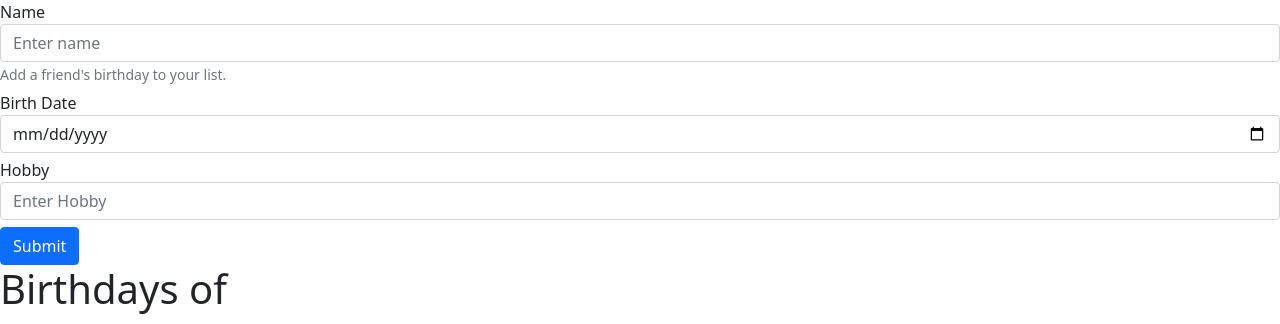
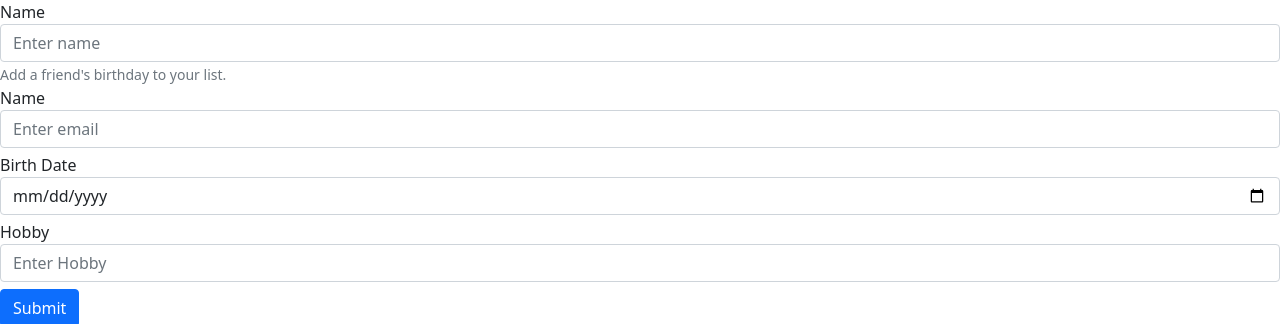
Before and after one commit to naeldarw/birthdayreminder, a Flask app: template templates/birthdayreminder.html in a window 1280 px wide. Shown: the part 56-380 px from the top of the page. Run offline with Flask 2, Linux system fonts and the light colour scheme; the template is opened without the code that fills it, so the values that code supplies are empty.

Commit message:
Added email

```diff
--- a/main.py
+++ b/main.py
@@ -11,10 +11,22 @@ import itertools
 import random
 from flask_sqlalchemy import SQLAlchemy
 
-LOGIN_COOKIE_KEY='BIRTHDAY-REMINDER-LOGIN-TOKEN'
-MAX_COOKIE_LOGIN_VALIDITY=datetime.timedelta(days=1)
+from flask_mail import Mail, Message
 
 app = Flask(__name__)
+
+# EMAIL SETTINGS
+mail = Mail(app)
+app.config['MAIL_SERVER'] = 'smtp.gmail.com'
+app.config['MAIL_PORT'] = 465
+app.config['MAIL_USERNAME'] = 'birthdayreminder321@gmail.com'
+app.config['MAIL_PASSWORD'] = 'Birthday123'
+app.config['MAIL_USE_TLS'] = False
+app.config['MAIL_USE_SSL'] = True
+
+# APP, COOKIE AND DB SETTINGS
+LOGIN_COOKIE_KEY = 'BIRTHDAY-REMINDER-LOGIN-TOKEN'
+MAX_COOKIE_LOGIN_VALIDITY = datetime.timedelta(days=1)
 
 db_url = os.getenv("DATABASE_URL", "sqlite:///db.sqlite3").replace("postgres://", "postgresql://", 1)
 app.config['SQLALCHEMY_DATABASE_URI'] = db_url
@@ -31,12 +43,14 @@ migrate = Migrate(app, db, render_as_batch=True)
 class User(db.Model):
     id = db.Column(db.Integer, primary_key=True)
     name = db.Column(db.String(50), nullable=False)
+    email = db.Column(db.String(50), nullable=True)
     login_token = db.Column(db.String(200), nullable=True)
     last_login_time = db.Column(db.DateTime(), nullable=True)
     persons = db.relationship('Persons', backref='user', lazy=True)
 
-    def __init__(self, name, session_token, login_time):
+    def __init__(self, email, name, session_token, login_time):
         self.name = name
+        self.email = email
         self.login_token = session_token
         self.last_login_time = login_time
 
@@ -50,7 +64,7 @@ class Persons(db.Model):
     hobby = db.Column(db.String(100))
     email = db.Column(db.String(100))
 
-    def __init__(self, name, birthday, hobby, email):
+    def __init__(self, email, name, birthday, hobby):
         self.name = name
         self.birthday = birthday
         self.hobby = hobby
@@ -172,13 +186,14 @@ def register():
             LOGIN_COOKIE_KEY,
             session_token,
             max_age=MAX_COOKIE_LOGIN_VALIDITY,
-            expires=login_time+MAX_COOKIE_LOGIN_VALIDITY
+            expires=login_time + MAX_COOKIE_LOGIN_VALIDITY
         )
 
         return resp
 
     elif request.method == "GET":
         return render_template("register.html")
+
 
 @app.route("/api/birthdays", methods=["POST"])
 def add_birthday():
@@ -192,7 +207,7 @@ def add_birthday():
         return redirect(url_for("register"))
 
     if dic["name"] != "":
-        new_person = Persons(dic["name"], dic["birthday"], dic["hobby"], "")
+        new_person = Persons(dic["email"], dic["name"], dic["birthday"], dic["hobby"])
         new_person.user_id = user.id
 
         db.session.add(new_person)
--- a/templates/birthdayreminder.html
+++ b/templates/birthdayreminder.html
@@ -11,6 +11,10 @@ Birthday Reminder
     <label for="name">Name</label>
     <input id = "name" class="form-control" type="text" placeholder="Enter name" name = "name">
     <small class="form-text text-muted">Add a friend's birthday to your list.</small>
+  </div>
+  <div class="form-group">
+    <label for="email">Name</label>
+    <input id = "email" class="form-control" type="email" placeholder="Enter email" name = "email">
   </div>
   <div class="form-group" style="margin-top:5px;">
     <label for="birthday">Birth Date</label>
```
Also changed, not shown: migrations/versions/a71642e673fe_added_email.py (added, +38 -0 lines), README.md.
